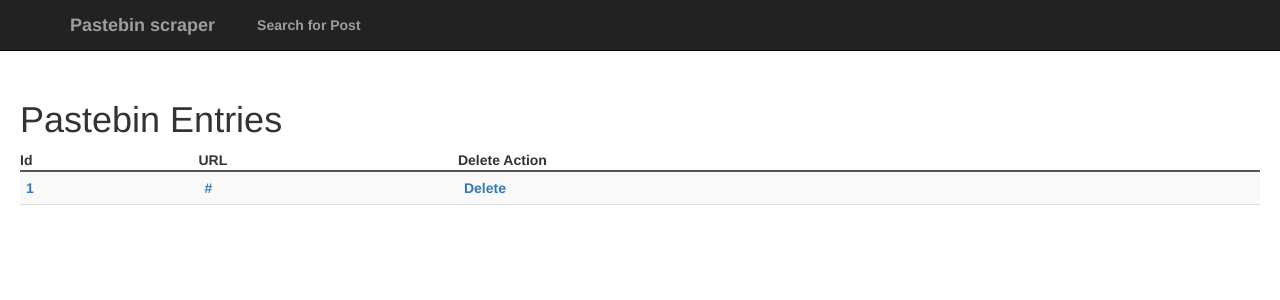
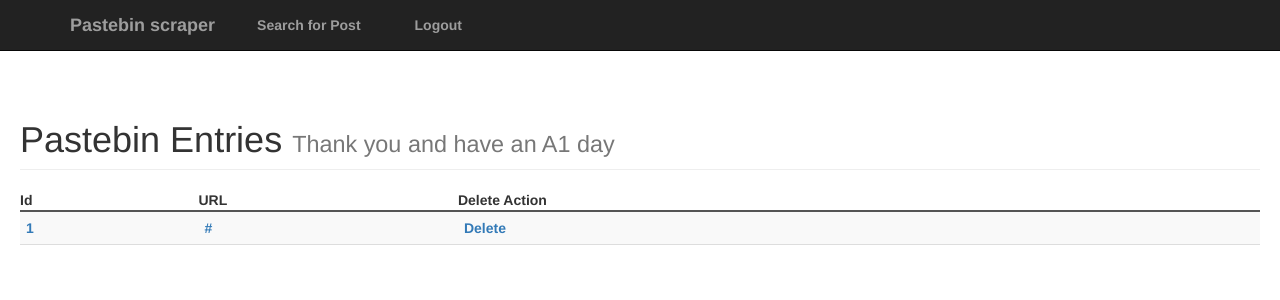
Before and after one commit to booyakashao/pastebinCake, a CakePHP app: the page made by app/View/Pastebinentries/index.ctp in a window 1280 px wide. Shown: the top 300 px of the page. Run offline with PHP 8.4 and a stand-in for CakePHP, Linux system fonts and the light colour scheme; the template is opened without the code that fills it: most values are stand-ins (such as "Sample title", 1, 10 or a date in 2020); data that the repository does not hold is empty; some libraries are stand-ins or nearby versions.

Commit message:
Adding headings and adding logout

```diff
--- a/app/View/Layouts/default.ctp
+++ b/app/View/Layouts/default.ctp
@@ -93,6 +93,13 @@ $cakeVersion = __d('cake_dev', 'CakePHP %s', Configure::version())
                                                             );
                                 ?>
                             </li>
+                            <li>
+                                <?php echo $this->Html->link('Logout',
+                                                            array('controller' => 'users',
+                                                                  'action' => 'logout')
+                                                            );
+                                ?>
+                            </li>
                         </ul>
                     </div>
                     <!-- /.navbar-collapse -->
--- a/app/View/Pastebinentries/index.ctp
+++ b/app/View/Pastebinentries/index.ctp
@@ -3,7 +3,14 @@
 $paginator = $this->Paginator;
 ?>
 
-<h1>Pastebin Entries</h1>
+<!-- Page Heading -->
+<div class="row">
+    <div class="col-lg-12">
+        <h1 class="page-header">Pastebin Entries
+            <small>Thank you and have an A1 day</small>
+        </h1>
+    </div>
+</div>
 
 <table>
 	<tr>
```
Also changed, not shown: app/View/Pastebinentries/search.ctp (+8 -1 lines), app/View/Pastebinentries/view.ctp (+7 -0 lines), app/View/Users/index.ctp (+7 -2 lines).
